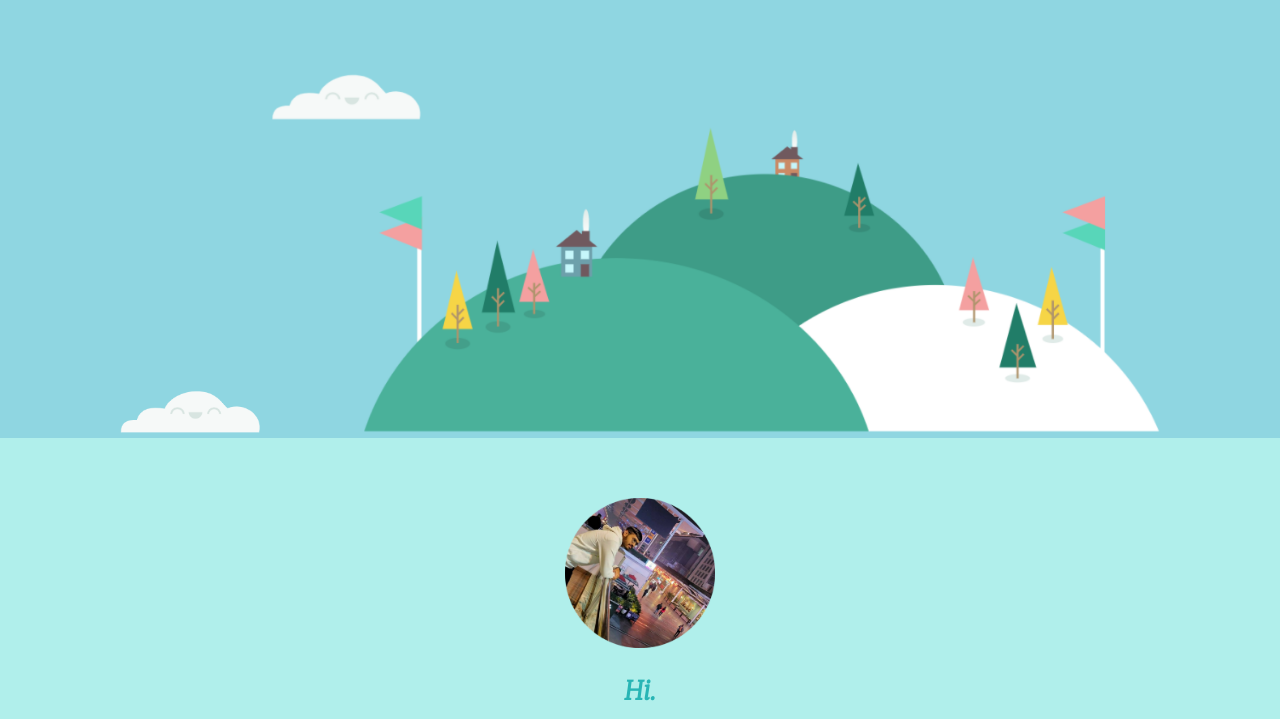
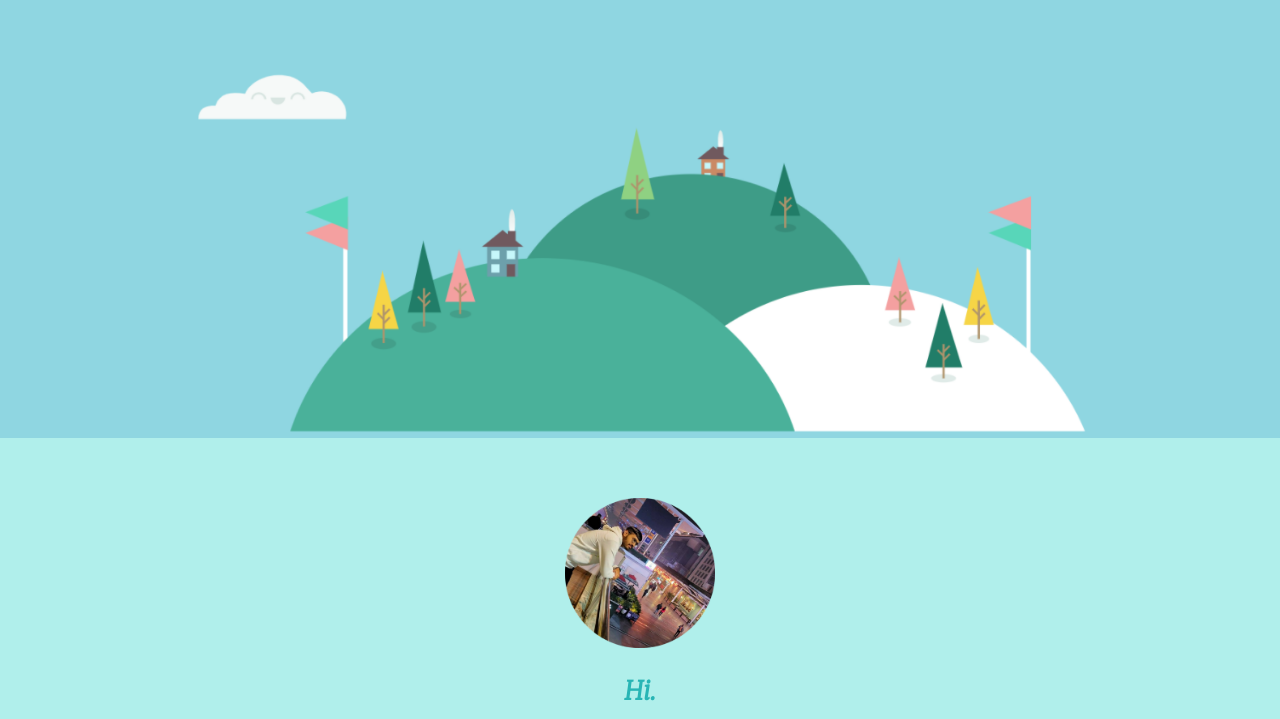
Before and after one commit to slayer1371/Personal-Intro, a plain HTML site: page index.html in a window 1280 px wide. Shown: the part 378-1097 px from the top of the page. Drawn offline with Linux system fonts and the light colour scheme.

Commit message:
Update index.html

```diff
--- a/index.html
+++ b/index.html
@@ -30,7 +30,6 @@
         an <span class="diff">asp</span
         ><span class="diff">iring</span> developer.
       </h2>
-      <img src="cloud.PNG" alt="cloud" class="clouddown" height="50" />
       <img src="hills.PNG" alt="mountain" width="70%"/>
     </div>
 
```
